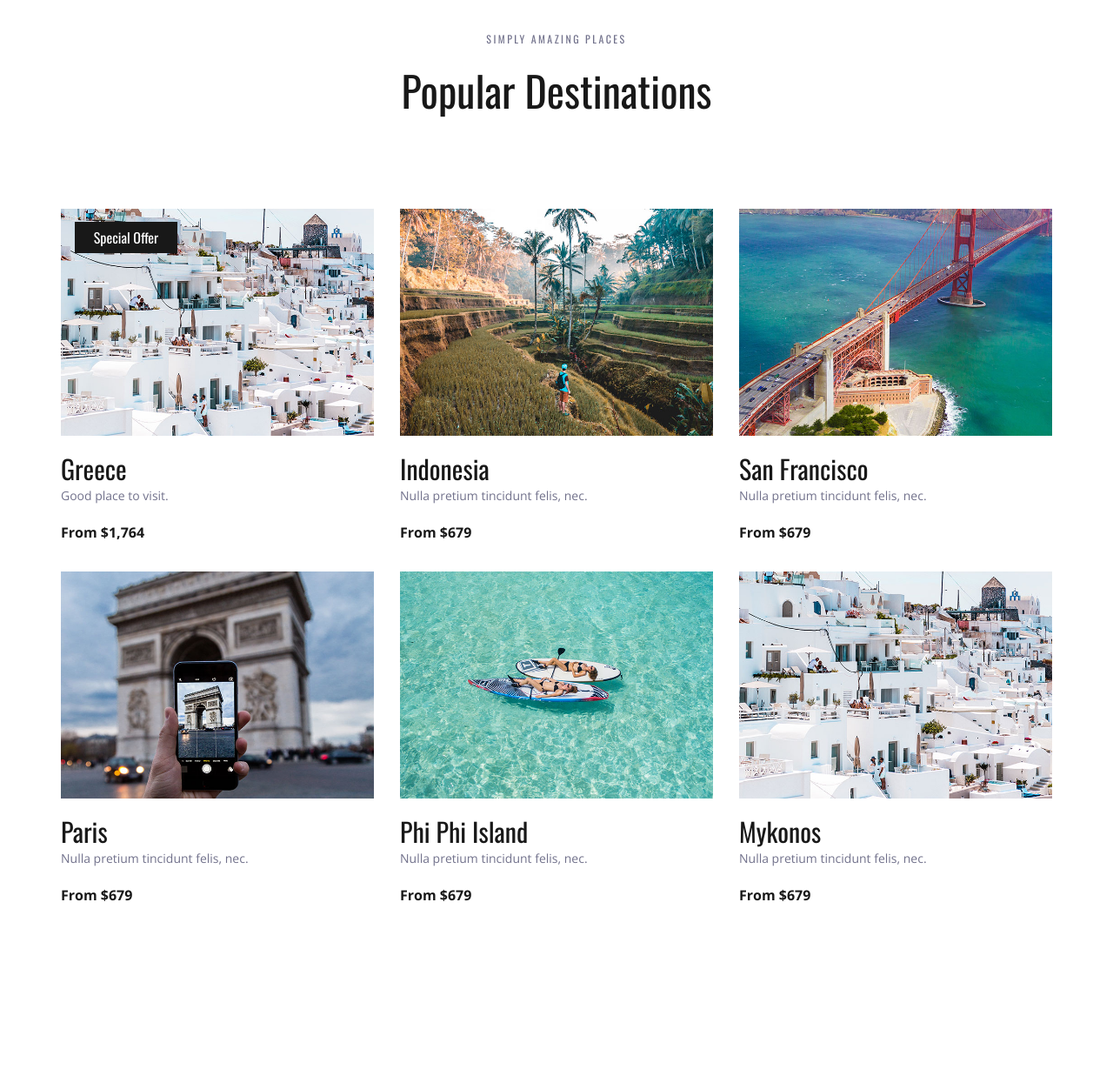
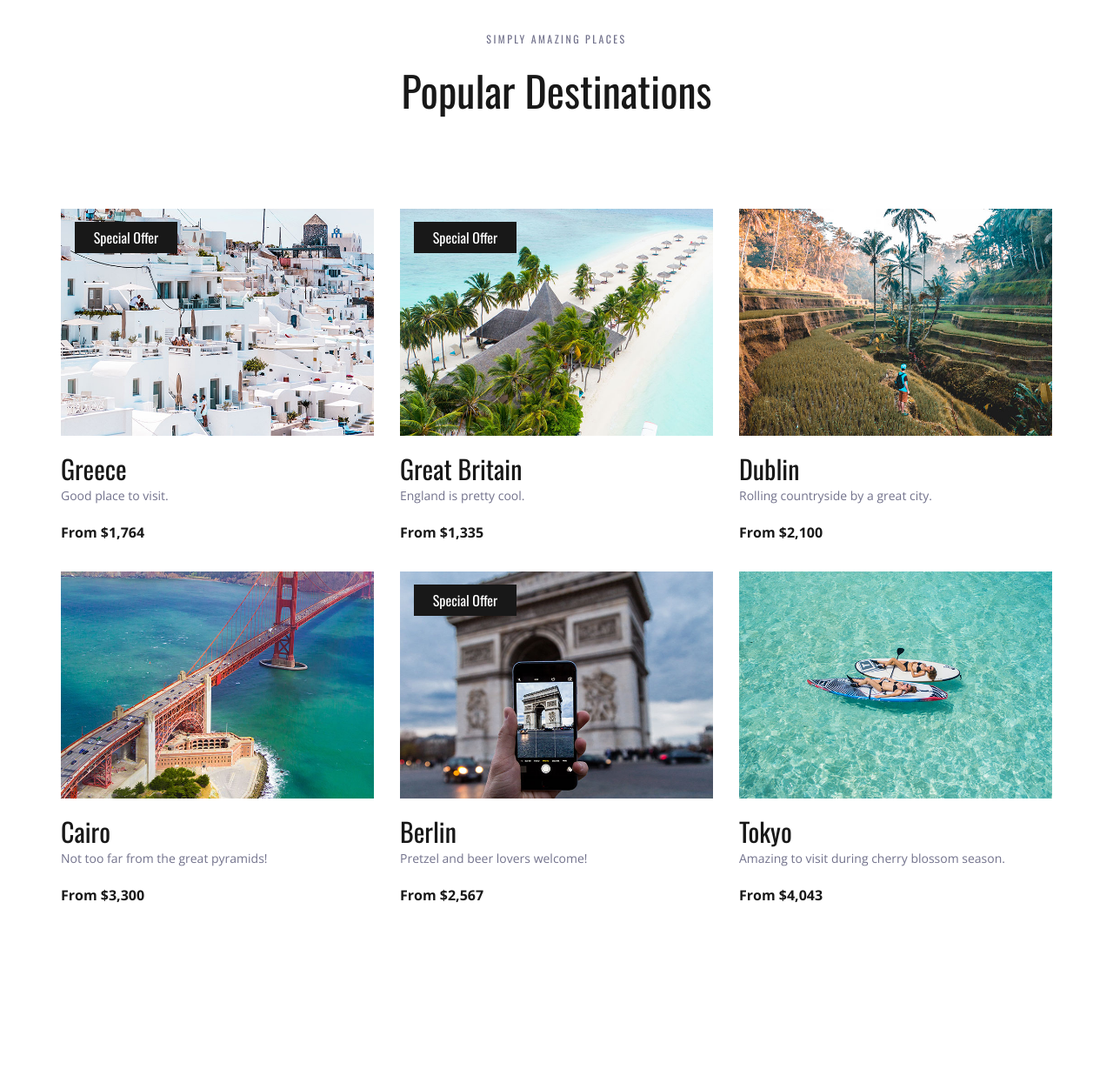
Before and after one commit to IsaacStong/TravelSite, a Django app: page / in a window 1280 px wide. Shown: the part 1245-2482 px from the top of the page at 87% size. Run offline with Django 3.2, Linux system fonts and the light colour scheme; some libraries are stand-ins or nearby versions.

Commit message:
Models and views changed to support for loops in templates.
Changed the models and views files to support for loops in templates to reduce noise in templates.

```diff
--- a/Templates/index.html
+++ b/Templates/index.html
@@ -7,6 +7,7 @@
 <meta name="description" content="Travello template project">
 <meta name="viewport" content="width=device-width, initial-scale=1">
 {% load static %}
+{% static "images" as baseurl %}
 <link rel="stylesheet" type="text/css" href="{% static 'styles/bootstrap4/bootstrap.min.css'%}">
 <link href="{% static 'plugins/font-awesome-4.7.0/css/font-awesome.min.css'%}" rel="stylesheet" type="text/css">
 <link rel="stylesheet" type="text/css" href="{% static 'plugins/OwlCarousel2-2.2.1/owl.carousel.css'%}">
@@ -27,10 +28,10 @@
 				<div class="col">
 					<div class="header_content d-flex flex-row align-items-center justify-content-start">
 						<div class="header_content_inner d-flex flex-row align-items-end justify-content-start">
-							<div class="logo"><a href="index.html">Travello</a></div>
+							<div class="logo"><a href="index">Travello</a></div>
 							<nav class="main_nav">
 								<ul class="d-flex flex-row align-items-start justify-content-start">
-									<li class="active"><a href="index.html">Home</a></li>
+									<li class="active"><a href="index">Home</a></li>
 									<li><a href="about">About us</a></li>
 									<li><a href="services">Services</a></li>
 									<li><a href="news">News</a></li>
@@ -66,16 +67,16 @@
 
 	<div class="menu">
 		<div class="menu_header d-flex flex-row align-items-center justify-content-start">
-			<div class="menu_logo"><a href="index.html">Travello</a></div>
+			<div class="menu_logo"><a href="index">Travello</a></div>
 			<div class="menu_close_container ml-auto"><div class="menu_close"><div></div><div></div></div></div>
 		</div>
 		<div class="menu_content">
 			<ul>
-				<li><a href="inex.html">Home</a></li>
-				<li><a href="about.html">About us</a></li>
-				<li><a href="#">Services</a></li>
-				<li><a href="news.html">News</a></li>
-				<li><a href="contact.html">Contact</a></li>
+				<li><a href="index">Home</a></li>
+				<li><a href="about">About us</a></li>
+				<li><a href="services">Services</a></li>
+				<li><a href="news">News</a></li>
+				<li><a href="contact">Contact</a></li>
 			</ul>
 		</div>
 		<div class="menu_social">
@@ -248,78 +249,22 @@
 				<div class="col">
 					<div class="destinations_container item_grid">
 
-						<!-- Destination -->
+						<!-- Destinations -->
+						{% for dest in dests %}
 						<div class="destination item">
 							<div class="destination_image">
-								<img src="{% static 'images/destination_6.jpg' %}" alt="">
-								<div class="spec_offer text-center"><a href="#">Special Offer</a></div>
+								<img src="{{baseurl}}/{{dest.img}}" alt="">
+								{% if dest.offer %}
+								<div class="spec_offer text-center"><a href="services">Special Offer</a></div>
+								{% endif %}
 							</div>
 							<div class="destination_content">
-								<div class="destination_title"><a href="destinations.html">{{dest1.name}}</a></div>
-								<div class="destination_subtitle"><p>{{dest1.description}}</p></div>
-								<div class="destination_price">From ${{dest1.price}}</div>
+								<div class="destination_title"><a href="services">{{dest.name}}</a></div>
+								<div class="destination_subtitle"><p>{{dest.description}}</p></div>
+								<div class="destination_price">From ${{dest.price}}</div>
 							</div>
 						</div>
-
-						<!-- Destination -->
-						<div class="destination item">
-							<div class="destination_image">
-								<img src="{% static 'images/destination_2.jpg' %}" alt="">
-							</div>
-							<div class="destination_content">
-								<div class="destination_title"><a href="destinations.html">Indonesia</a></div>
-								<div class="destination_subtitle"><p>Nulla pretium tincidunt felis, nec.</p></div>
-								<div class="destination_price">From $679</div>
-							</div>
-						</div>
-
-						<!-- Destination -->
-						<div class="destination item">
-							<div class="destination_image">
-								<img src="{% static 'images/destination_3.jpg' %}" alt="">
-							</div>
-							<div class="destination_content">
-								<div class="destination_title"><a href="destinations.html">San Francisco</a></div>
-								<div class="destination_subtitle"><p>Nulla pretium tincidunt felis, nec.</p></div>
-								<div class="destination_price">From $679</div>
-							</div>
-						</div>
-
-						<!-- Destination -->
-						<div class="destination item">
-							<div class="destination_image">
-								<img src="{% static 'images/destination_4.jpg' %}" alt="">
-							</div>
-							<div class="destination_content">
-								<div class="destination_title"><a href="destinations.html">Paris</a></div>
-								<div class="destination_subtitle"><p>Nulla pretium tincidunt felis, nec.</p></div>
-								<div class="destination_price">From $679</div>
-							</div>
-						</div>
-
-						<!-- Destination -->
-						<div class="destination item">
-							<div class="destination_image">
-								<img src="{% static 'images/destination_5.jpg' %}" alt="">
-							</div>
-							<div class="destination_content">
-								<div class="destination_title"><a href="destinations.html">Phi Phi Island</a></div>
-								<div class="destination_subtitle"><p>Nulla pretium tincidunt felis, nec.</p></div>
-								<div class="destination_price">From $679</div>
-							</div>
-						</div>
-
-						<!-- Destination -->
-						<div class="destination item">
-							<div class="destination_image">
-								<img src="{% static 'images/destination_6.jpg' %}" alt="">
-							</div>
-							<div class="destination_content">
-								<div class="destination_title"><a href="destinations.html">Mykonos</a></div>
-								<div class="destination_subtitle"><p>Nulla pretium tincidunt felis, nec.</p></div>
-								<div class="destination_price">From $679</div>
-							</div>
-						</div>
+						{% endfor %}
 
 					</div>
 				</div>
--- a/travello/models.py
+++ b/travello/models.py
@@ -8,3 +8,4 @@ class Destinations:
     img: str
     description: str
     price: str
+    offer: bool
--- a/travello/views.py
+++ b/travello/views.py
@@ -9,7 +9,45 @@ def index(request):
     dest1.description = "Good place to visit."
     dest1.price = "1,764"
     dest1.img = "destination_6.jpg"
-    return render(request, "index.html", {'dest1': dest1})
+    dest1.offer = True
+
+    dest2 = Destinations()
+    dest2.name = "Great Britain"
+    dest2.description = "England is pretty cool."
+    dest2.price = "1,335"
+    dest2.img = "destination_1.jpg"
+    dest2.offer = True
+
+    dest3 = Destinations()
+    dest3.name = "Dublin"
+    dest3.description = "Rolling countryside by a great city."
+    dest3.price = "2,100"
+    dest3.img = "destination_2.jpg"
+    dest3.offer = False
+
+    dest4 = Destinations()
+    dest4.name = "Cairo"
+    dest4.description = "Not too far from the great pyramids!"
+    dest4.price = "3,300"
+    dest4.img = "destination_3.jpg"
+    dest4.offer = False
+
+    dest5 = Destinations()
+    dest5.name = "Berlin"
+    dest5.description = "Pretzel and beer lovers welcome!"
+    dest5.price = "2,567"
+    dest5.img = "destination_4.jpg"
+    dest5.offer = True
+
+    dest6 = Destinations()
+    dest6.name = "Tokyo"
+    dest6.description = "Amazing to visit during cherry blossom season."
+    dest6.price = "4,043"
+    dest6.img = "destination_5.jpg"
+    dest6.offer = False
+
+    dest = [dest1, dest2, dest3, dest4, dest5, dest6]
+    return render(request, "index.html", {'dests': dest})
 
 
 def news(request):
```
